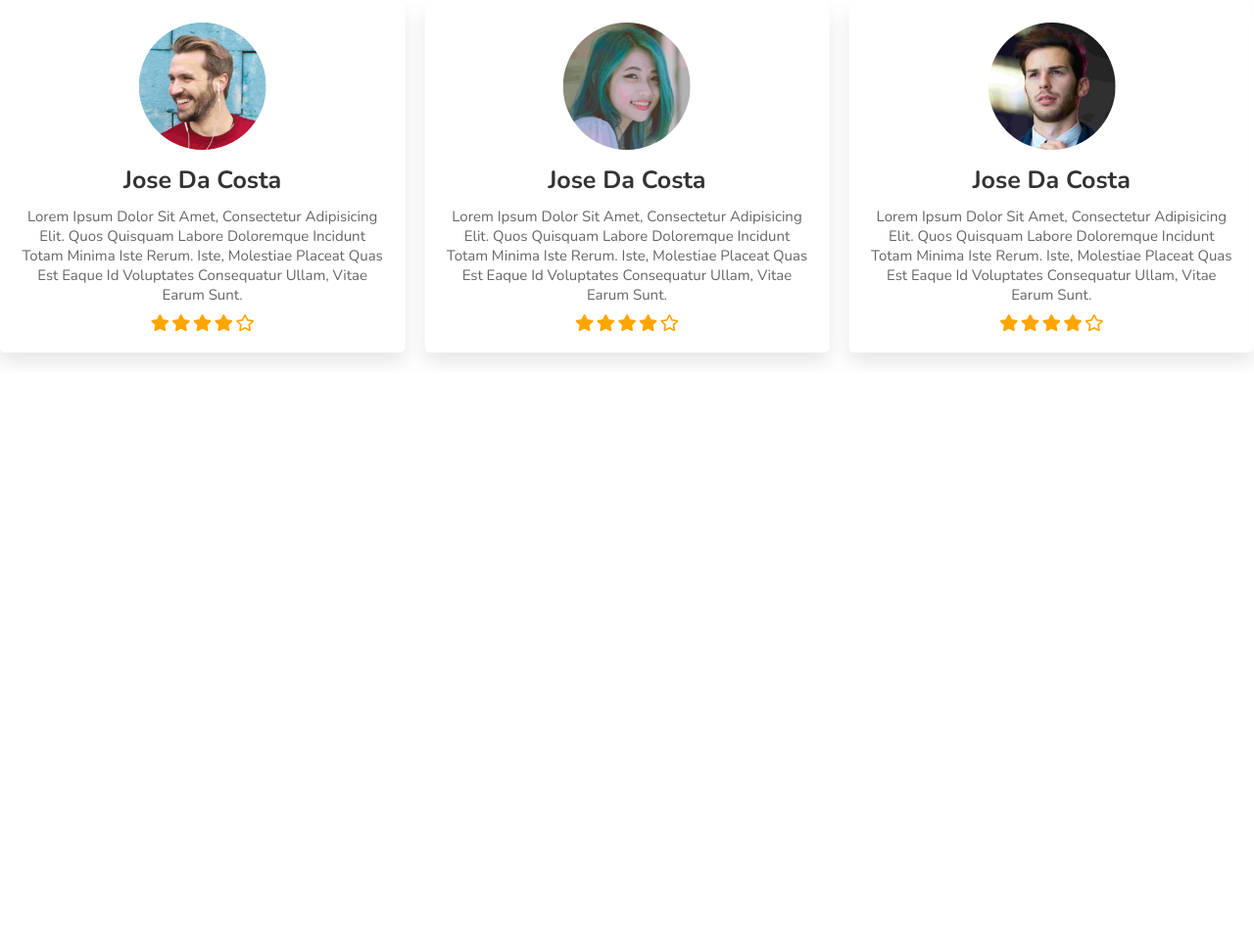
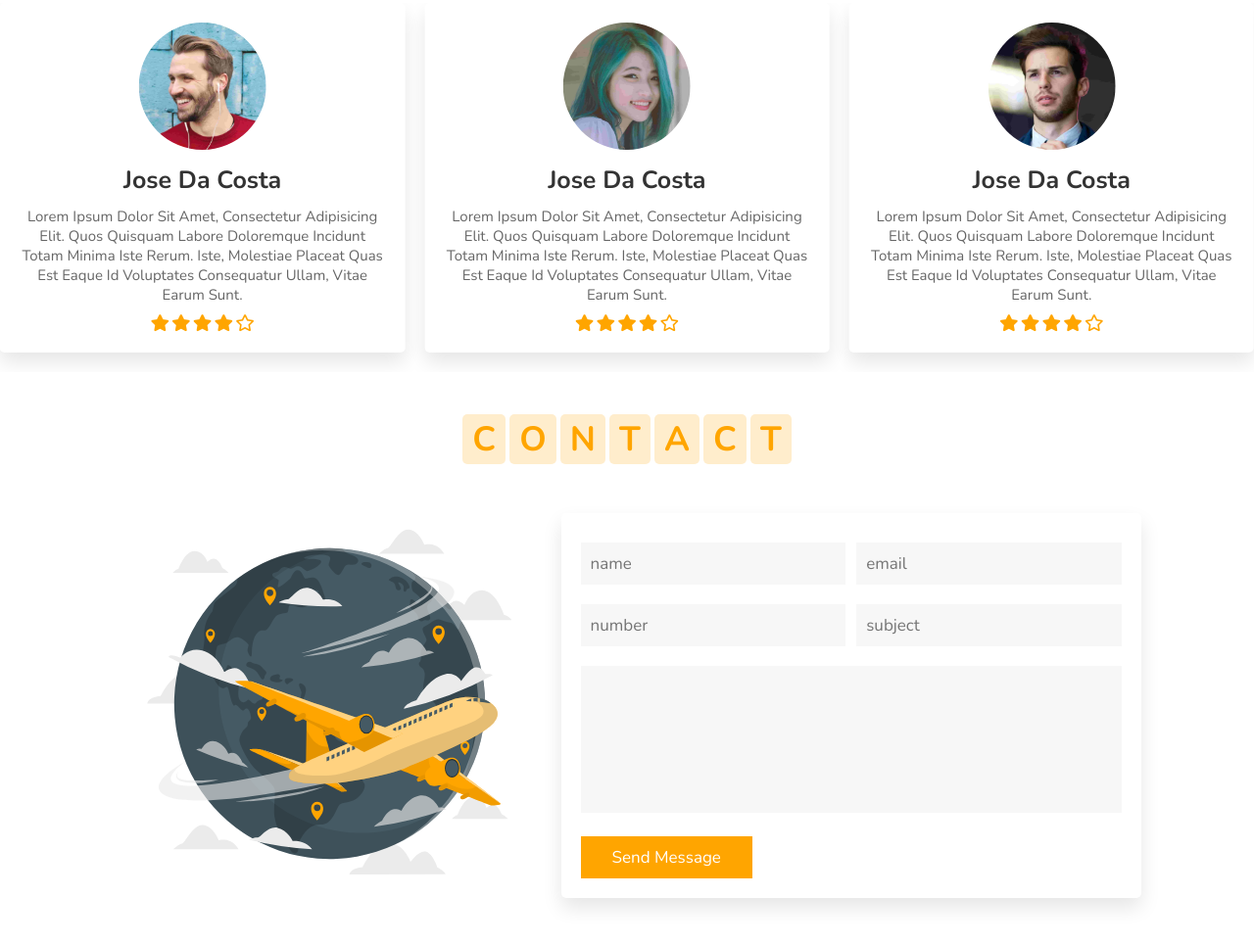
Before and after one commit to Clesio7844/travel-agency-javascript, a plain HTML site: page index.html in a window 1280 px wide. Shown: the part 4190-5154 px from the top of the page at 98% size. Before the commit the page ends 4570 px from the top, so only its background shows below. Drawn offline with nearby package versions, Linux system fonts and the light colour scheme.

Commit message:
finished contact section with css

```diff
--- a/css/style.css
+++ b/css/style.css
@@ -515,6 +515,51 @@ header .search-bar-container label:hover {
   font-size: 1.7rem;
 }
 
+.contact .row {
+  display: flex;
+  flex-wrap: wrap;
+  gap: 1.5rem;
+  align-items: center;
+}
+
+.contact .row .image {
+  flex: 1 1 35rem;
+}
+
+.contact .row .image img {
+  width: 100%;
+}
+
+.contact .row form {
+  flex: 1 1 50rem;
+  padding: 2rem;
+  box-shadow: 0 1rem 2rem rgba(0, 0, 0, 0.1);
+  border-radius: 0.5rem;
+}
+
+.contact .row form .inputBox {
+  display: flex;
+  flex-wrap: wrap;
+  justify-content: space-between;
+}
+
+.contact .row form .inputBox input,
+.contact .row form textarea {
+  width: 49%;
+  margin: 1rem 0;
+  padding: 1rem;
+  font-size: 1.7rem;
+  color: #333;
+  background: #f7f7f7;
+  text-transform: none;
+}
+
+.contact .row form textarea {
+  height: 15rem;
+  resize: none;
+  width: 100%;
+}
+
 /* media queries */
 
 @media (max-width: 1200px) {
@@ -561,12 +606,16 @@ header .search-bar-container label:hover {
   }
 }
 
-@media (max-width: 1200px) {
+@media (max-width: 450px) {
   html {
-    font-size: 55%;
+    font-size: 50%;
   }
 
   .heading span {
     font-size: 2.5rem;
   }
+
+  .contact .row form .inputBox input {
+    width: 100%;
+  }
 }
--- a/index.html
+++ b/index.html
@@ -550,6 +550,40 @@
     </div>
     <!-- review section ends -->
 
+    <!-- contact section starts -->
+
+    <section class="contact">
+      <h1 class="heading">
+        <span>c</span>
+        <span>o</span>
+        <span>n</span>
+        <span>t</span>
+        <span>a</span>
+        <span>c</span>
+        <span>t</span>
+      </h1>
+
+      <div class="row">
+        <div class="image">
+          <img src="images/contact-img.svg" alt="" />
+        </div>
+        <form action="">
+          <div class="inputBox">
+            <input type="text" placeholder="name" />
+            <input type="email" placeholder="email" />
+          </div>
+          <div class="inputBox">
+            <input type="number" placeholder="number" />
+            <input type="text" placeholder="subject" />
+          </div>
+          <textarea name="message" id="" cols="30" rows="10"></textarea>
+          <input type="submit" class="btn" value="send message" />
+        </form>
+      </div>
+    </section>
+
+    <!-- contact section ends -->
+
     <script src="https://unpkg.com/swiper/swiper-bundle.min.js"></script>
     <script src="js/script.js"></script>
   </body>
```
